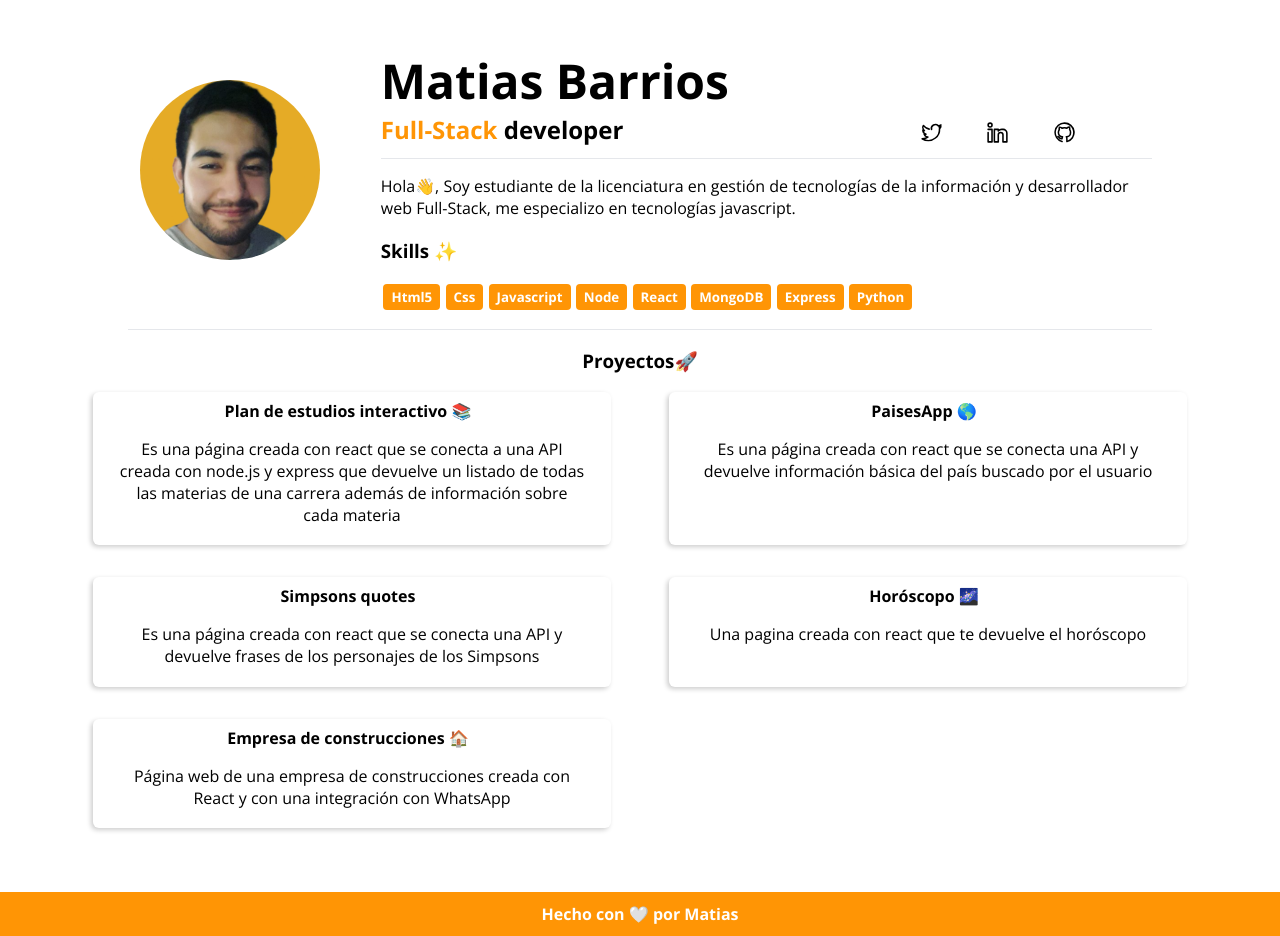
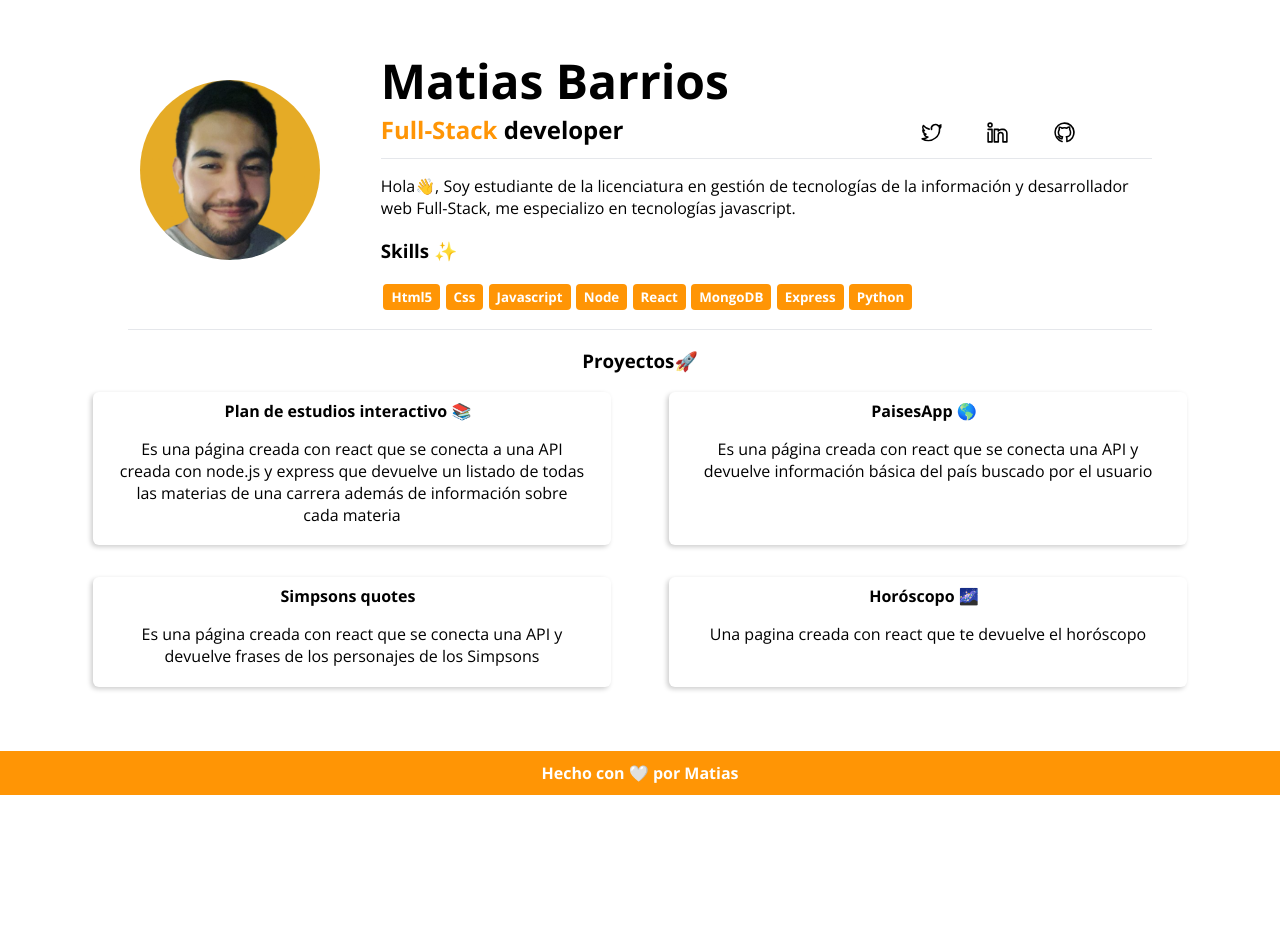
Before and after one commit to Matias-Py/matias-portafolio, a JavaScript app: page / in a window 1280 px wide. After the commit the page ends 800 px from the top, so only its background shows below. Built offline with nearby package versions, Linux system fonts and the light colour scheme; the HTML template or start-up script is replaced by a standard one.

Commit message:
Update App.js

```diff
--- a/src/App.js
+++ b/src/App.js
@@ -81,14 +81,6 @@ function App() {
           </div>
         </a>
         </div>
-        <div className="proyecto">
-          <a className="link-proyecto" href="https://g2p-construcciones.vercel.app" target="_blank">
-            <div className="descripcion">
-              <h4>Empresa de construcciones 🏠</h4>
-              <p>Página web de una empresa de construcciones creada con React y con una integración con WhatsApp</p>
-            </div>
-          </a>
-        </div>
       </div>
     </div>
   );
```
